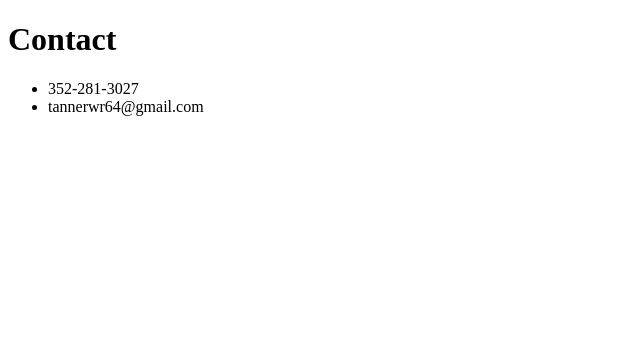
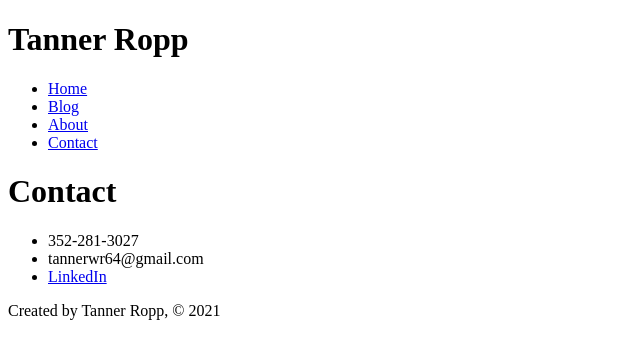
Before and after one commit to tanner-ropp/Gatsby-bootcamp, a Gatsby site: page /contact in a window 1280 px wide. Shown: the whole page, without its empty margins (0-640 px from the left). Built offline with nearby package versions, Linux system fonts and the light colour scheme; Gatsby itself is replaced by a stand-in of ours.

Commit message:
added header

```diff
--- /dev/null
+++ b/src/components/Header.js
@@ -0,0 +1,28 @@
+import { Link } from 'gatsby';
+import React from 'react';
+
+function Header(props) {
+    return (
+        <header>
+            <h1>Tanner Ropp</h1>
+            <nav>
+                <ul>
+                    <li>
+                        <Link to="/">Home</Link>
+                    </li>
+                    <li>
+                        <Link to="/blog">Blog</Link>
+                    </li>
+                    <li>
+                        <Link to="/about">About</Link>
+                    </li>
+                    <li>
+                        <Link to="/contact">Contact</Link>
+                    </li>
+                </ul>
+            </nav>
+        </header>
+    );
+}
+
+export default Header;
--- /dev/null
+++ b/src/components/footer.js
@@ -0,0 +1,12 @@
+import React from 'react';
+
+function Footer(props) {
+    const today = new Date()
+    return (
+        <footer>
+            <p>Created by Tanner Ropp, © {today.getFullYear()}</p>
+        </footer>
+    );
+}
+
+export default Footer;
--- a/src/pages/about.js
+++ b/src/pages/about.js
@@ -1,12 +1,18 @@
 import React from 'react';
+import { Link } from 'gatsby'
+import Footer from '../components/footer';
+import Header from '../components/Header';
 
 function AboutPage(props) {
     return (
         <div>
+            <Header/>
             <h1>About Me</h1>
             <p>My name is Tanner, and I am a Computer Science Major at the University of Florida.
             I develop web apps, mobile apps, and play music.
             </p>
+            <Link to="/contact">Contact me.</Link>
+            <Footer/>
         </div>
     );
 }
--- a/src/pages/blog.js
+++ b/src/pages/blog.js
@@ -1,10 +1,14 @@
 import React from 'react';
+import Footer from '../components/footer';
+import Header from '../components/Header';
 
 function BlogPage(props) {
     return (
         <div>
+            <Header/>
             <h1>Blog</h1>
             <p>Posts will show up here later on.</p>
+            <Footer/>
         </div>
     );
 }
--- a/src/pages/contact.js
+++ b/src/pages/contact.js
@@ -1,13 +1,18 @@
 import React from 'react';
+import Footer from '../components/footer';
+import Header from '../components/Header';
 
 function ContactPage(props) {
     return (
         <div>
+            <Header/>
             <h1>Contact</h1>
             <ul>
                 <li>352-281-3027</li>
                 <li>tannerwr64@gmail.com</li>
+                <li><a href="https://linkedin.com/in/tannerroppuf/" target="_blank">LinkedIn</a></li>
             </ul>
+            <Footer/>
         </div>
     );
 }
--- a/src/pages/index.js
+++ b/src/pages/index.js
@@ -1,12 +1,16 @@
 import React from "react"
 import { Link } from 'gatsby'
+import Footer from "../components/footer"
+import Header from "../components/Header"
 
 export default function Home() {
   return (
     <div>
+      <Header/>
       <h1>Hello.</h1>
       <h2>I'm Tanner, a JAM stack developer and musician graduating from the University of Florida.</h2>
       <p>Need a better developer? <Link to="/contact">Contact <em>me.</em></Link></p>
+      <Footer/>
     </div>
   )
 }
```
